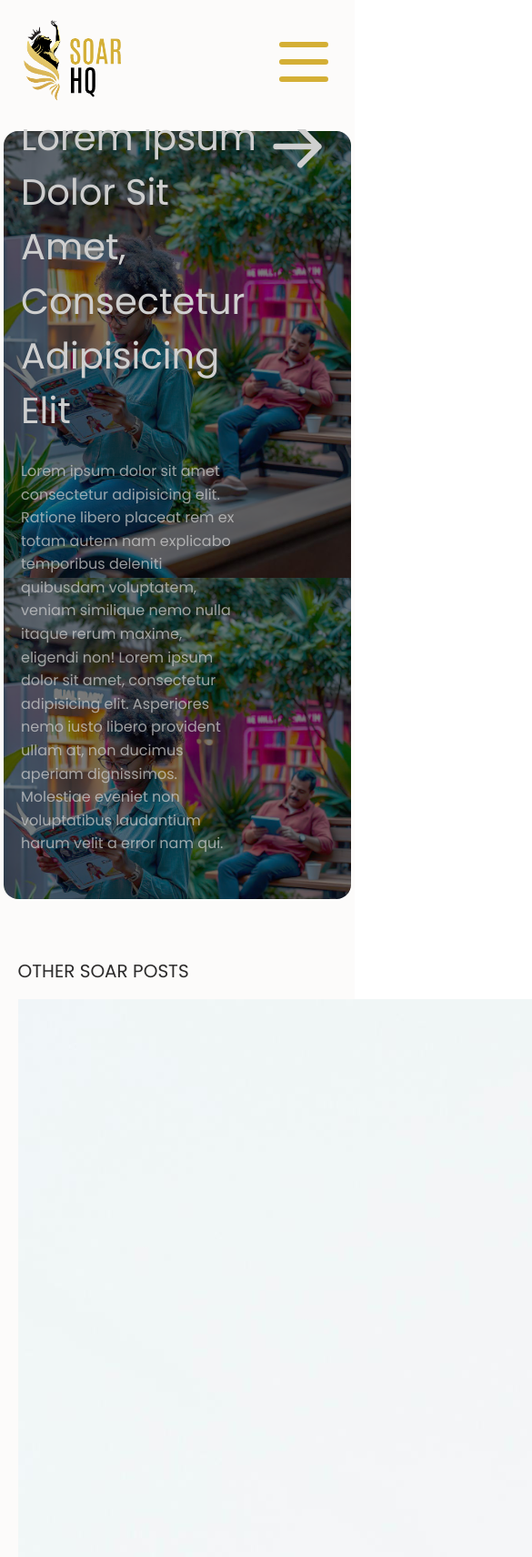
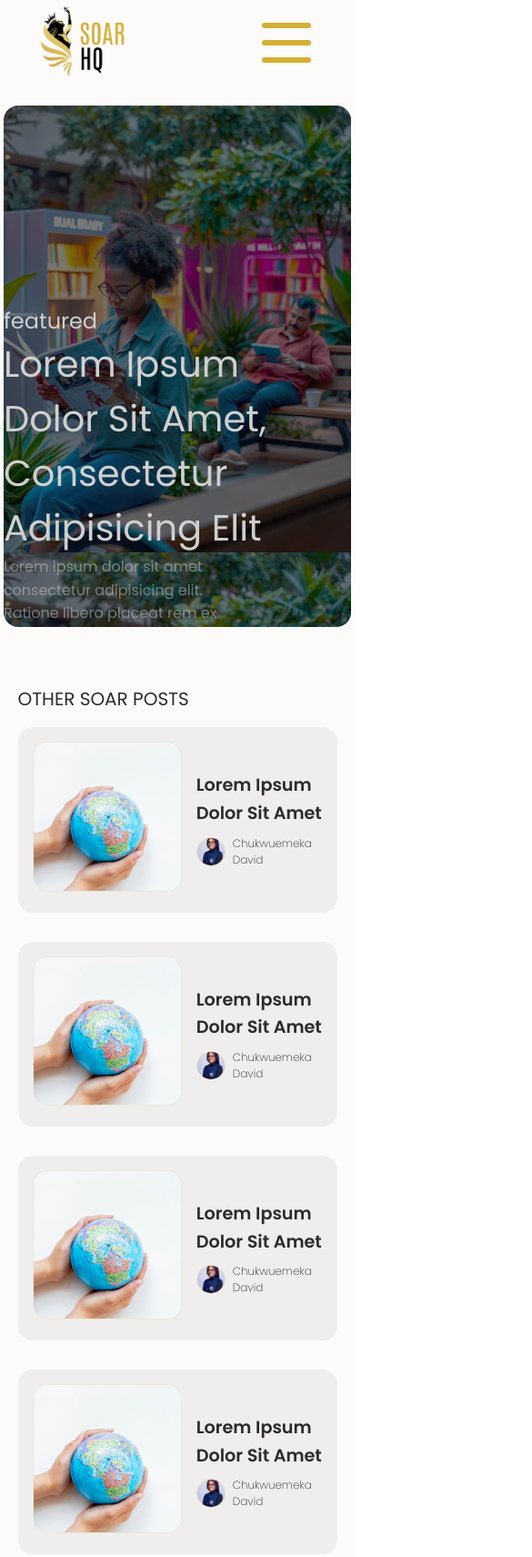
Before and after one commit to thechibuikem/SoarHqLastRepo, a website: page elibrary.html in a window 390 px wide. Shown: the top 1711 px of the page at 91% size, 585 px wide, since content can reach past the window. Drawn offline with Linux system fonts and the light colour scheme.

Commit message:
elibrary crash

```diff
--- a/css/elibrary.css
+++ b/css/elibrary.css
@@ -1,17 +1,13 @@
-/* ========== GLOBAL STYLES ========== */
 * {
   margin: 0;
   padding: 0;
   box-sizing: border-box;
   font-family: "Poppins", sans-serif;
+  /* color: #f2f3f7; */
+  /* color: #2c2b2b; */
 }
 
-/* Hide scrollbar in WebKit browsers (e.g., Chrome, Safari) */
-body::-webkit-scrollbar {
-  display: none;
-}
-
-/* ========== MAIN CONTAINER ========== */
+/* developments  general container */
 .container {
   display: flex;
   flex-direction: column;
@@ -19,12 +15,16 @@ body::-webkit-scrollbar {
   justify-content: center;
   align-items: center;
   gap: 4rem;
+  font-family: "Poppins", sans-serif;
 }
 
-/* ========== HERO SECTION ========== */
+/* the hero section */
+
 #heroSection {
   width: 100%;
-  height: fit-content; /* Ensures height adjusts dynamically */
+  height: 110vh;
+  height: fit-content;
+  /* background-image: url(hero.jpg); */
   background-size: cover;
   background-repeat: no-repeat;
   background-blend-mode: darken;
@@ -33,24 +33,32 @@ body::-webkit-scrollbar {
   align-items: center;
 }
 
-/* ========== NAVIGATION BAR ========== */
+/* navigation bar */
+
 #nav-bar {
-  position: fixed;
-  top: 0;
+  position: relative;
   width: 100%;
+  height: 13vh;
+  background-color: #f2f3f7;
   background-color: #fcfbfa;
   display: flex;
   align-items: center;
   justify-content: space-between;
-  padding: 1rem 1.5rem; /* Consolidated padding */
+  padding-right: 5rem;
+  padding-left: 5rem;
+  margin-top: 1rem;
 }
 
-/* Navbar logo */
+/* :hover #nav-bar{
+  background-color: #2c2b2b;
+} */
+
+/* nav bar logo */
 #logo {
   width: 7rem;
 }
 
-/* Navbar links */
+/* rest of the navbar */
 #nav-bar .grp2 ul {
   display: flex;
   list-style: none;
@@ -66,10 +74,19 @@ body::-webkit-scrollbar {
 }
 
 #nav-bar .grp2-member:hover {
+  /* font-size: 1.4rem; */
   color: #d4af37;
 }
 
-/* Mobile menu button (hidden by default) */
+#nav-bar .grp2 ul li {
+  display: flex;
+  flex-direction: row;
+  justify-content: center;
+}
+
+
+
+/* button that shows the right nav bar */
 #inviNav {
   display: none;
   background-color: transparent;
@@ -78,30 +95,42 @@ body::-webkit-scrollbar {
   position: relative;
 }
 
-/* ========== RIGHT SIDEBAR NAVIGATION ========== */
+.rightNavBarGrp3{
+  position: absolute;
+  top: 1rem;
+  right: 0rem;
+}
+
+/* rightnavbar styling */
 .navBarRightStyle {
   width: 70%;
   height: 100vh;
   position: fixed;
   right: 0;
+  /* left:0; */
   top: 0;
-  display: none; /* Hidden by default */
+  display: flex;
   flex-direction: column;
   justify-content: center;
   align-items: center;
-  background-color: rgba(44, 43, 43, 0.67);
+  background-color: #2c2b2bab;
   backdrop-filter: blur(10px);
   gap: 2rem;
-  box-shadow: -1px 0 0.25rem rgba(143, 143, 143, 0.31);
+  transition: 2s ease;
+  display: none;
+  /* border-left: 1px solid #fffffffd; */
+  box-shadow: -1px 0 0.25rem #8f8f8f4f;
   z-index: 4;
 }
 
-/* Show sidebar when active */
+/* declaring classes that would hide  and remove sidenav */
 .showsideNav {
+  /* position: fixed; */
+  /* background-color: red; */
   display: flex;
 }
 
-/* Sidebar logo */
+/* logo in the sidebar */
 #navBarRight .rightNavBarGrp1 img {
   width: 50%;
   background-color: #f2f3f7;
@@ -109,9 +138,9 @@ body::-webkit-scrollbar {
   padding: 1rem 1.5rem;
   display: block;
   margin-left: 2rem;
+  /* margin-right: auto; */
 }
 
-/* Sidebar links */
 #navBarRight .rightNavBarGrp2 ul {
   list-style: none;
 }
@@ -122,54 +151,89 @@ body::-webkit-scrollbar {
   font-size: 1.5rem;
   line-height: 3;
   color: #f2f3f7;
-  text-shadow: 1px 1px 0.25rem rgba(0, 0, 0, 0.91);
+  text-shadow: 1px 1px 0.25rem #000000e8;
+
 }
 
-/* ========== FEATURED PANEL (BANNER) ========== */
+/* sidenavbar toggle button  */
+.rightNavBarGrp3 {
+  background-color: transparent;
+  border: none;
+  cursor: pointer;
+}
+
+/* sidenavbar toggle button svg */
+#navBarRight .rightNavBarGrp3 svg {
+  margin-left: -8rem;
+}
+
+/* the featured panel */
 .remNav {
   height: 100vh;
   width: 98%;
   background-image: url(articledummy.webp);
   background-size: contain;
   background-blend-mode: darken;
-  background-color: rgba(44, 43, 43, 0.63);
+  background-color: #2c2b2ba2;
   border-radius: 1rem;
 color: #cfcfcf;
 display: flex;
 align-items: flex-end;
+/* justify-content: center */
 justify-content: center;
+margin-top: 1rem;
 }
 
-.remNavFigure {
+
+/* .remNav
+{
+  /* background-color: red; */
   width: 90%;
   display: flex;
   flex-direction: column;
   gap: 1.5rem;
   margin-bottom: 3rem;
+  /* height: 40vh; */
+} */
+
+#remNavFigureUp{
+  /* background-color: blue; */
+  font-size: 1.2rem;
+  text-transform: capitalize;
+  /* width: 0%; */
 }
 
-#remNavFigureUp {
-  font-size: 1.2rem;
-  text-transform: capitalize;
-}
-
-#remNavFigureMiddle {
+#remNavFigureMiddle{
+  /* background-color: yellow; */
   text-transform: capitalize;
   font-size: 2.5rem;
   width: 100%;
   justify-content: space-between;
   display: flex;
+  /* text-shadow: 1px 1px 0.25rem #000000e8; */
 }
 
-#remNavFigureDown {
+.spanLeft{
+  width: 70%;
+}
+
+.spanRight{
+  /* box-shadow: 1px 1px 0.25rem #000000e8; */
+  /* text-shadow: 1px 1px 0.25rem #000000e8; */
+
+}
+
+#remNavFigureDown{
+  /* background-color: pink; */
   font-size: 1rem;
-  width: 70%;
-  color: rgba(207, 207, 207, 0.73);
+  width:70%;
+color: #cfcfcfb9;
 line-height: 1.6;
 }
 
-/* ========== MAIN ELIBRARY SECTION ========== */
-#mainElibrarySection {
+/* we are starting the rest of the elibrary here */
+
+#mainElibrarySection{
   width: 90%;
   display: flex;
   flex-direction: column;
@@ -177,41 +241,113 @@ body::-webkit-scrollbar {
   gap: 1rem;
 }
 
-#mainElibrarySectionHeader {
+#mainElibrarySectionHeader{
   font-size: 1.25rem;
   text-transform: uppercase;
 }
 
-/* Grid layout for posts */
-.ElibraryBlockOfBlocksColumn {
+.ElibraryBlockOfBlocksColumn{
     display: grid;
   grid-template-columns: repeat(3, 1fr);
   row-gap: 8rem;
-  height: fit-content;
 }
 
-/* ========== FOOTER STYLING ========== */
+
+.ElibraryPostFigure{
+  width: 22rem;
+  height: 60vh;
+  /* background-color:#c9c3c3; */
+  border-radius: 1rem;
+}
+
+.imagePart{
+  max-width: 100%;
+  width: 100%;
+  height: 60%;
+  max-height: 60%;
+  border-radius: 1rem;
+}
+/* the blog images */
+.imagePart img{
+  max-width: 100%;
+  width: 100%;
+  max-height:100% ;
+  height:100%;
+  object-fit: cover;
+  border-radius: 1rem;
+  border: 1px solid #d4af371d;
+}
+
+.textPart{
+  padding-top: 1.5rem;
+  gap: 0.5rem;
+  display: flex;
+  flex-direction: column;
+  /* justify-content: space-between; */
+}
+
+.textPart h3{
+    font-size: 1.5rem;
+  font-weight: 600;
+text-transform: capitalize;
+}
+
+.textPart h4{
+    font-size: 1.1rem;
+  font-weight: 400;
+text-transform: capitalize;
+}
+
+.textPartLast{
+  display: flex;
+  align-items: center;
+  text-transform: capitalize;
+  gap: 0.5rem;
+
+}
+
+.textPartLast img{
+  object-fit: cover;
+  max-width: 3rem;
+  width: 3rem;
+  border-radius: 50%;
+  border: 1px solid #55545425;
+  aspect-ratio: 1/1;
+  color: #2c2b2b;
+  border: 1px solid #d4af3741;
+}
+
+.textPartLast h5{
+    font-size: 1rem;
+  font-family: "Poppins";
+  font-weight: 200;
+}
+
+
+/* styling footer section */
 .footer {
+  /* margin-top: 8rem; */
   margin-bottom: 8rem;
 }
-
+/* wrapper */
 .footerWrap {
   display: flex;
   justify-content: space-around;
+  /* gap: 3rem; */
   max-width: 100%;
   width: 100%;
   height: 80vh;
-  padding: 4rem;
+  padding: 4rem 4rem;
 }
 
-/* Footer middle rows */
+/*middle rows  */
 .midFoot {
   display: flex;
   max-width: 40%;
   gap: 6rem;
 }
 
-/* Footer links */
+/* list of links in 2nd and 3rd column of footer*/
 .foot ul {
   display: flex;
   flex-direction: column;
@@ -220,21 +356,23 @@ body::-webkit-scrollbar {
 }
 
 .foot ul li {
+  text-decoration: none;
   line-height: 3;
 }
 
-/* Footer columns */
+/* first and last column of footer */
 .footX {
+  flex-direction: column;
   display: flex;
-  flex-direction: column;
   align-items: center;
+  margin-top: 1.5rem;
   font-size: 1.5rem;
   text-transform: capitalize;
   gap: 1rem;
 color: #2c2b2b;
 }
 
-/* Footer button */
+/* visit elibrary button */
 .footX button {
   font-size: 1.5rem;
   color: #f2f3f7;
@@ -243,40 +381,100 @@ body::-webkit-scrollbar {
   background-color: #d4af35;
   border: 2px solid #d1b970;
   transition: 0.4s ease-in-out;
-  box-shadow: 2px 2px 0.25rem rgba(48, 1, 1, 0.39);
+  box-shadow: 2px 2px 0.25rem #30010163;
   cursor: pointer;
   transform: scale(1.2);
+  margin-top: 1rem;
+  transition: 0.4s ease-in-out;
 }
 
-/* ========== RESPONSIVENESS ========== */
-@media (max-width: 1000px) {
-  #mainElibrarySection {
-    width: 100%;
-    padding-left: 4rem;
+
+/* soarHq logo in the footer */
+#footerImg {
+  max-width: 12rem;
+  background-color: #f2f3f7;
+  border-radius: 0.5rem;
+  padding: 1rem 1.5rem;
+  box-shadow: 2px 2px 0.25rem #30010163;
 }
 
-  .ElibraryBlockOfBlocksColumn {
-    grid-template-columns: repeat(2, 1fr);
-    height: 2200px;
-    width: 100%;
+/* headers in the footer */
+.foot ul li h2 {
+  font-size: 2rem;
+  text-transform: capitalize;
+  font-weight: 200;
 }
 
+/* links in the footer */
+.foot ul li a {
+  font-size: 1.25rem;
+  text-decoration: none;
+  text-transform: capitalize;
+  transition: 0.5s ease;
+  font-weight: 200;
+color: #2c2b2b;
+}
+
+/* links in the footer hover state*/
+.foot ul li a:hover{
+  color: #d4af37;
+}
+
+.foot ul li a:visited{
+  /* color: #2c2b2b; */
+}
+
+/* 3rd column address */
+#soarAddress {
+  font-weight: 200;
+  text-transform: capitalize;
+  transition: 0.5s ease;
+}
+#soarAddress:hover {
+  color: #d4af37;
+}
+
+
+/* responsiveness */
+
+@media (max-width:900px) {
+
+
+/* responsive story wrap */
+.ElibraryBlockOfBlocksColumn{
+grid-template-columns: repeat(2,1fr);
+row-gap: 0;}
+
+.ElibraryPostFigure{
+  height: 40vh;
+  width: 20rem;
+}
+
+/* responsive footers */
 .footerWrap {
   flex-direction: column-reverse;
   gap: 4rem;
+  align-items: first baseline;
 }
 
 .midFoot {
   flex-direction: column;
 }
+
+#eLibraryBtnSection {
+  align-self: center;
+}
+
+.footX {
+  align-self: flex-start;
+}
+
+
+
+
 }
 
 @media (max-width: 950px) {
-
-.remNav{
-  margin-top: 9rem;
-}
-
   #inviNav {
     display: block;
   }
@@ -285,20 +483,164 @@ body::-webkit-scrollbar {
     display: none;
   }
 }
-
-@media (max-width: 450px) {
-  #mainElibrarySection {
-    width: 90%;
-    padding-left: 0;
+@media (max-width:450px) {
+  .container {
+    padding-bottom: 4rem;
+    height: fit-content;
    }
 
-  .ElibraryBlockOfBlocksColumn {
+ body{
+   height: fit-content;
+ }
+
+   #nav-bar {
+     height: 8vh;
+     width: 100%;
+     display: flex;
+     justify-content: center;
+     gap: 9rem;
+     padding: 0;
+     align-items: center;
+   }
+
+   /* logo */
+   #logo {
+     width: 6rem;
+   }
+
+   .remNav{
+    min-height: 40vh;
+    height: 68vh;
+  margin-top: 2rem;
+  }
+
+.remNav ::-webkit-scrollbar{
+  display: none;
+}
+
+ .remNavFigure{
+  margin-bottom: 0;
+  min-height: 42vh;
+  max-height: 42vh;
+  overflow-y: scroll;
+ }
+
+ #remNavFigureDown{
+  opacity: 0.7;
+ }
+
+#remNavFigureUp{
+  font-size: 1.5rem;
+}
+
+
+.spanLeft{
+  width: 90%;
+}
+
+
+ .spanRight{
+  display: none;
+ }
+
+
+.ElibraryBlockOfBlocksColumn{
+  display: grid;
 grid-template-columns: repeat(1, 1fr);
 row-gap: 2rem;
 }
 
+
+.ElibraryPostFigure{
+  display: flex;
+  width: 100%;
+  height: fit-content;
+  padding: 1rem 1rem;
+  gap: 1rem;
+  background-color: #2c2b2b0f;
+  align-items: center;
+
+  }
+
+  .ElibraryPostFigure .imagePart{
+    height: 100%;
+  }
+
+
+  .imagePart img{
+    min-height:100%;
+    aspect-ratio: 1/1;
+    /* width: 30%; */
+  }
+
+.textPart{
+  padding-top: 0;
+}
+
+  .textPart h3{
+    font-size: 1.2rem;
+    line-height: 1.6;
+  }
+
+  .textPart h4{
+    display: none;
+  }
+
+  .textPartLast img{
+    max-width: 2rem;
+    width: 2rem;
+  }
+
+  .textPartLast h5{
+    font-size: 0.75rem;
+  }
+
+
+#hideH5{
+    display: none;
+  }
+
+
+  /* footer responsive */
+
+  /* footer responsive */
+  .footer {
+    display: flex;
+    justify-content: center;
+  }
+
   .footerWrap {
     flex-direction: column-reverse;
+    padding: 0 0;
     width: 80%;
   }
+
+  .midFoot {
+    flex-direction: column;
+    max-width: 100%;
   }
+
+  #soarAddress {
+    line-height: 1.4;
+  }
+
+  #footerImage {
+    flex-direction: row;
+  }
+
+  #footerImg {
+    margin-bottom: 4rem;
+  }
+
+  .footX h2 {
+    font-size: 1.7rem;
+  }
+
+  #eLibraryBtnSection {
+    margin-bottom: 7rem;
+  }
+
+  #eLibraryBtnSection button {
+    font-size: 1rem;
+  }
+   }
--- a/js/populateColumnsOfSoarPosts.js
+++ b/js/populateColumnsOfSoarPosts.js
@@ -11,7 +11,7 @@ console.log(columnFigure1);
 // cloning the first to get two extra new blocks
 
 for (
-  let i = 0; i< 8; i++
+  let i = 0; i < 8; i++
 ){
 let columnFigureCloned = columnFigure1.cloneNode(true);
 column1.appendChild(columnFigureCloned);
@@ -20,9 +20,9 @@ column1.appendChild(columnFigureCloned);
 
 // addind the two extra blocks to my column of figure posts
 
-// adding my new cloumn to get two extra columns
+// // adding my new cloumn to get two extra columns
 // let column2 = column1.cloneNode(true);
 // let column3 = column1.cloneNode(true);
 
 // adding the two extra columns to my column collection wrapper
-columnWrapper.append(column2,column3);
+// columnWrapper.append(column2,column3);
```
Also changed, not shown: elibrary.html (line endings or trailing spaces). Lines whose indentation alone changed are shown as unchanged.
